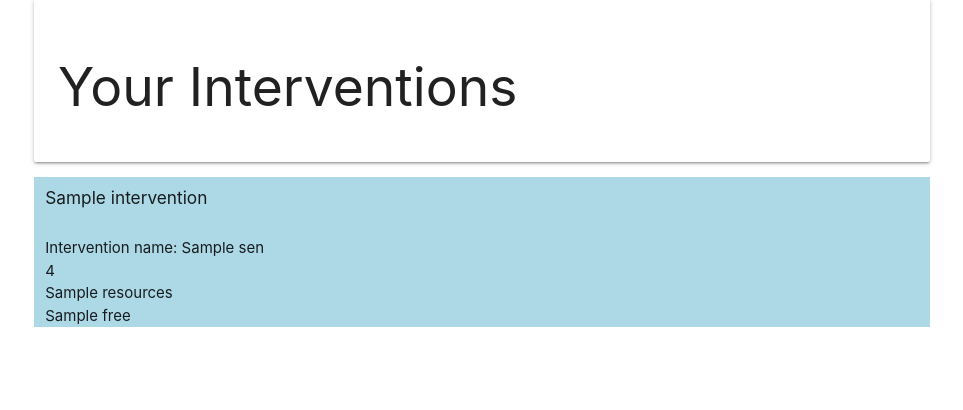
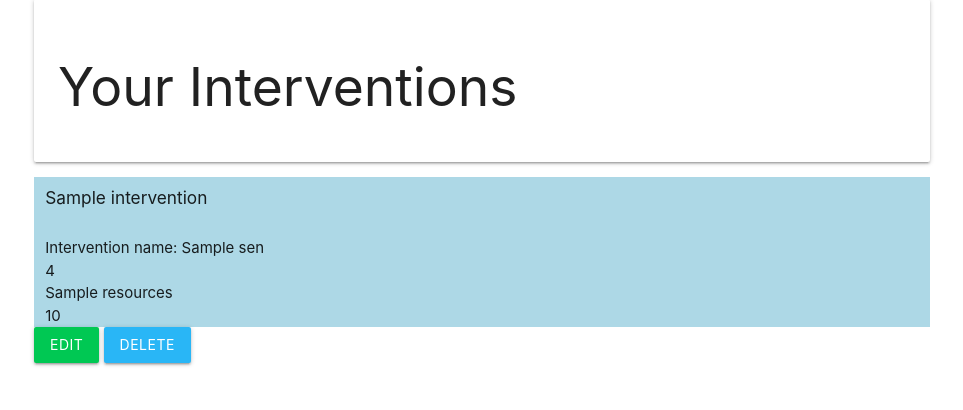
Before and after one commit to Code-Institute-Submissions/milestone_3_project, a Flask app: page /show_interventions in a window 1280 px wide. Shown: the part 73-483 px from the top of the page, without its empty margins (158-1121 px from the left). Run offline with Flask 2, Linux system fonts and the light colour scheme; a database or web service that is not in the repository returns one stand-in record (values such as "Sample title"); some libraries are stand-ins or nearby versions.

Commit message:
New edit and delete pages added

```diff
--- a/app.py
+++ b/app.py
@@ -32,19 +32,16 @@ def show_interventions():
     return render_template("interventions.html", interventions=interventions)
 
 
-@app.route("/")
 @app.route("/sample_page")
 def sample_page():
     return render_template("sample.html")
 
 
-@app.route("/")
 @app.route("/about_page")
 def about_page():
     return render_template("about.html")
 
 
-@app.route("/")
 @app.route("/add_students")
 def add_students():
     students = list(mongo.db.students.find())
@@ -72,6 +69,29 @@ def add_interventions():
     return render_template("add_interventions", interventions=interventions)
 
 
+@app.route("/edit_interventions/<interventions_id>", methods=["GET", "POST"])
+def edit_interventions(interventions_id):
+    if request.method == "POST":
+        submit = {
+            "name": request.form.get("name"),
+            "sen": request.form.get("sen"),
+            "rating": request.form.get("rating"),
+            "duration": request.form.get("duration"),
+            "resources": request.form.get("resources"),
+            "cost": request.form.get("cost")
+        }
+        mongo.db.interventions.update({"_id": ObjectId(interventions_id)}, submit)
+        flash("Task Successfully Updated")
+    interventions = mongo.db.interventions.find_one({"_id": ObjectId(interventions_id)})
+    return render_template("edit_interventions.html", interventions=interventions)
+
+
+@app.route("/delete_interventions/<interventions_id>")
+def delete_interventions(interventions_id):
+    mongo.db.interventions.remove({"_id": ObjectId(interventions_id)})
+    flash("Intervention successfully deleted")
+    return redirect(url_for("show_interventions"))
+
 if __name__ == "__main__":
     app.run(host = os.environ.get("IP"), port=int(os.environ.get("PORT")),
             debug=True)
--- /dev/null
+++ b/templates/edit_interventions.html
@@ -0,0 +1,6 @@
+{% extends "base.html" %}
+{% block content %}
+
+
+
+<h1> Edit Success </h1>
--- a/templates/interventions.html
+++ b/templates/interventions.html
@@ -17,10 +17,17 @@
         <h7> Intervention name: </h7>{{ intervention.sen }}<br>
         {{ intervention.rating }}<br>
         {{ intervention.resources }}<br>
-        {{ intervention.free }}<br>
+        {{ intervention.cost }}<br>
         </div>
-    </div>
- {% endfor %}
+
+    <div class="card-action">
+                        <a href="{{ url_for('edit_interventions', interventions_id=interventions._id) }}" class="btn green accent-4">Edit</a>
+                        <a href="{{ url_for('delete_interventions', interventions_id=interventions._id) }}" class="btn light-blue lighten-1">Delete</a>
+                    </div>
+
+    {% endfor %}
+
+
  </div>
 
 
```
Also changed, not shown: templates/delete_interventions.html (added).
